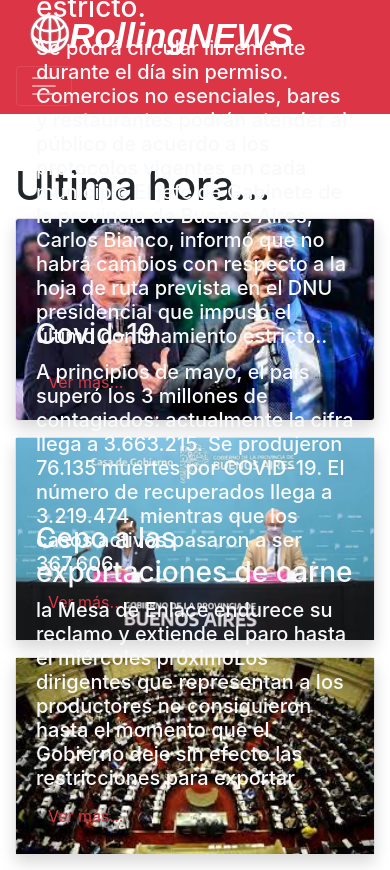
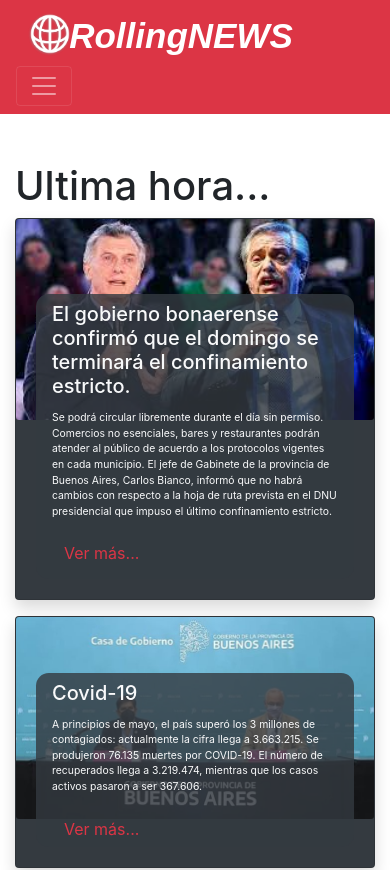
Before and after one commit to OttoCab/RollingNews, a React (Create React App) app: page / in a window 390 px wide. Shown: the top 870 px of the page. Built offline with nearby package versions, Linux system fonts and the light colour scheme; data requests are answered from the project's data file; a web font is replaced by a local one.

Commit message:
Fixes en la página de inicio
Se hacen arreglos menores en la página de inicio y se linkean las publicidades con la página de error 404

```diff
--- a/src/components/Inicio.js
+++ b/src/components/Inicio.js
@@ -1,7 +1,8 @@
 import React from "react";
 import { Card, Button, Container, Carousel, CardDeck } from "react-bootstrap";
-import DefectoImg from "./assets/img/defecto800x600.jpg";
-import Defectowide from "./assets/img/defecto-wide800x394.jpg";
+import { NavLink } from 'react-router-dom';
+// import DefectoImg from "./assets/img/defecto800x600.jpg";
+// import Defectowide from "./assets/img/defecto-wide800x394.jpg";
 // import DefectoMini from "./assets/img/defecto281x160.jpg";
 import covidimg from "./assets/img/covid-icon.svg";
 import adBanner1 from "./assets/img/adv-banner1.jpg";
@@ -24,72 +25,49 @@ const Inicio = (props) => {
       <h1>Ultima hora...</h1>
             <section className="row texts-small scale-texts mb-5">
                 <div className="col-lg-7 col-sm-12">
-          <Card className="card shadow">
+                    <Card className="customCard-main bg-dark text-light shadow">
                         {/*La imagen de la card principal debe tener una resolución exacta de 800 x 600, si la imagen
                         tiene otra resolución, las cards pueden mostrarse de manera inadecuada*/}
-            <Card.Img  src={politica} alt="No se encontró imagen"></Card.Img>
+                        <Card.Img src={politica} alt="No se encontró imagen"></Card.Img>
                         <div className="card-img-overlay d-flex align-items-end">
-              <div className="flex-column">
-                <Card.Title><h3 className="text-light">El gobierno bonaerense confirmó que el domingo se terminará el confinamiento estricto.</h3></Card.Title>
-                <Card.Text className="card-text text-light">
-                <h5>
-                Se podrá circular libremente durante el día sin permiso. Comercios no esenciales, bares y restaurantes podrán atender
-                 al público de acuerdo a los protocolos vigentes en cada municipio
-                 El jefe de Gabinete de la provincia de Buenos Aires, Carlos Bianco, informó que no habrá
-                 cambios con respecto a la hoja de ruta prevista en el DNU presidencial que impuso el
-                 último confinamiento estricto..
-                </h5>
-                </Card.Text>
-                <Button variant="outline-danger" className="customButton">
-                  Ver más...
-                </Button>
+                            <div className="flex-column cardBackground px-3 py-2">
+                                <Card.Title>El gobierno bonaerense confirmó que el domingo se terminará el confinamiento estricto.</Card.Title>
+                                <Card.Text className="card-text">Se podrá circular libremente durante el día sin permiso. Comercios no esenciales, bares y restaurantes podrán atender al público de acuerdo a los protocolos vigentes en cada municipio.
+El jefe de Gabinete de la provincia de Buenos Aires, Carlos Bianco, informó que no habrá cambios con respecto a la hoja de ruta prevista en el DNU presidencial que impuso el último confinamiento estricto.</Card.Text>
+                                <Button variant="outline-danger" className="customButton">Ver más...</Button>
                             </div>
                         </div>
                     </Card>
                 </div>
                 <div className="col-lg-5 col-sm-12">
-          <div className="card text-dark my-sm-5 my-lg-0 my-3 shadow">
+                    <Card className="customCard-sub text-light bg-dark my-sm-5 my-lg-0 my-3 shadow">
                         {/*La imagen de las cards secundarias deben tener una resolución exacta de 800 x 394, si la imagen
                         tiene otra resolución, las cards pueden mostrarse de manera inadecuada*/}
-            <img src={actualidad} alt="No se encontró imagen"></img>
+                        <Card.Img src={actualidad} alt="No se encontró imagen"></Card.Img>
                         <div className="card-img-overlay d-flex align-items-end">
-              <div>
-                <h3 className="text-light">Covid-19</h3>
-                <h5 className="card-text text-light">
-                A principios de mayo, el país superó los 3 millones de contagiados: actualmente la cifra llega a 3.663.215. Se produjeron 76.135
-                muertes por COVID-19. El número de recuperados llega a 3.219.474, mientras
-                que los casos activos pasaron a ser 367.606.
-
-                </h5>
-                <Button variant="outline-danger" className="customButton">
-                  Ver más...
-                </Button>
+                            <div className="cardBackground px-3 pt-2">
+                                <Card.Title>Covid-19</Card.Title>
+                                <Card.Text className="card-text">A principios de mayo, el país superó los 3 millones de contagiados: actualmente la cifra llega a 3.663.215. Se produjeron 76.135 muertes por COVID-19. El número de recuperados llega a 3.219.474, mientras que los casos activos pasaron a ser 367.606.</Card.Text>
+                                <Button variant="outline-danger" className="customButton">Ver más...</Button>
                             </div>
                         </div>
-          </div>
-          <div className="card text-dark my-sm-5 my-lg-0 mt-lg-4 shadow">
-            <img src={economia} alt="No se encontró imagen"></img>
+                    </Card>
+                    <Card className="customCard-sub text-light bg-dark my-sm-5 my-lg-0 mt-lg-4 shadow">
+                        <Card.Img src={economia} alt="No se encontró imagen"></Card.Img>
                         <div className="card-img-overlay d-flex align-items-end">
-              <div>
-                <h3 className="text-light">Cepo a las exportaciones de carne</h3>
-                <h5 className="card-text text-light">
-               la Mesa de Enlace endurece su reclamo y
-                extiende el paro hasta el miércoles próximoLos dirigentes que representan a los
-                 productores no consiguieron hasta el momento que el Gobierno deje sin efecto las
-                 restricciones para exportar
-                </h5>
-                <Button variant="outline-danger" className="customButton">
-                  Ver más...
-                </Button>
+                            <div className="cardBackground cardBackground px-3 py-2">
+                                <Card.Title>Cepo a las exportaciones de carne</Card.Title>
+                                <Card.Text className="card-text">La Mesa de Enlace endurece su reclamo y extiende el paro hasta el miércoles próximoLos dirigentes que representan a los productores no consiguieron hasta el momento que el Gobierno deje sin efecto las restricciones para exportar.</Card.Text>
+                                <Button variant="outline-danger" className="customButton">Ver más...</Button>
                             </div>
                         </div>
-          </div>
+                    </Card>
                 </div>
             </section>
       <hr />
-      <div className="my-3">
+      <NavLink className="my-3" to="*">
         <Card.Img src={adBanner1}></Card.Img>
-      </div>
+      </NavLink>
       <section className="mt-5">
         <div>
           {/*Banner con información sobre el avance del Covid*/}
@@ -208,7 +186,7 @@ const Inicio = (props) => {
             </h4>
             <CardDeck className="container my-3 row">
               {props.noticias.filter((cat)=>{
-                if(cat.idCategoriaNoticia =="2"){
+                if(cat.idCategoriaNoticia ==="2"){
                   return cat
                 }
               })
@@ -222,12 +200,12 @@ const Inicio = (props) => {
             </CardDeck>
           </Card>
           <Card className="shadow my-3 containerAnimation">
-            <h4 className="font-weight-bold ml-3 mt-2">
+            <h4 className="font-weight-bold ml-4 mt-2">
               <i>Salud</i>
             </h4>
             <CardDeck className="container my-3 row">
               {props.noticias.filter((cat)=>{
-                if(cat.idCategoriaNoticia =="6"){
+                if(cat.idCategoriaNoticia ==="6"){
                   return cat
                 }
               })
@@ -241,12 +219,12 @@ const Inicio = (props) => {
             </CardDeck>
           </Card>
           <Card className="shadow containerAnimation">
-            <h4 className="font-weight-bold ml-3 mt-2">
+            <h4 className="font-weight-bold ml-4 mt-2">
               <i>Economía</i>
             </h4>
             <CardDeck className="container my-3 row">
               {props.noticias.filter((cat)=>{
-                if(cat.idCategoriaNoticia =="5"){
+                if(cat.idCategoriaNoticia ==="5"){
                   return cat
                 }
               })
@@ -260,12 +238,12 @@ const Inicio = (props) => {
             </CardDeck>
           </Card>
           <Card className="shadow containerAnimation mt-3">
-            <h4 className="font-weight-bold ml-3 mt-2">
+            <h4 className="font-weight-bold ml-4 mt-2">
               <i>Política</i>
             </h4>
             <CardDeck className="container my-3 row">
               {props.noticias.filter((cat)=>{
-                if(cat.idCategoriaNoticia =="7"){
+                if(cat.idCategoriaNoticia ==="7"){
                   return cat
                 }
               })
@@ -278,16 +256,18 @@ const Inicio = (props) => {
               ))}
             </CardDeck>
           </Card>
-          <div className="my-3">
+          <NavLink to="*">
+            <div className="my-3" >
               <Card.Img src={adBanner2}></Card.Img>
             </div>
+          </NavLink>
           <Card className="shadow containerAnimation">
             <h4 className="font-weight-bold ml-3 mt-2">
               <i>Deportes</i>
             </h4>
             <CardDeck className="container my-3 row">
               {props.noticias.filter((cat)=>{
-                if(cat.idCategoriaNoticia =="1"){
+                if(cat.idCategoriaNoticia ==="1"){
                   return cat
                 }
               })
@@ -301,9 +281,9 @@ const Inicio = (props) => {
             </CardDeck>
           </Card>
         </div>
-        <div className="col-lg-3 non-display">
+        <NavLink className="col-lg-3 non-display" to="*">
           <img className="w-100" src={adBanner4}></img>
-        </div>
+        </NavLink>
       </section>
     </Container>
   );
--- a/src/components/assets/css/inicio.css
+++ b/src/components/assets/css/inicio.css
@@ -20,8 +20,18 @@
     border-radius: 25px;
 }
 
-.btn-grad {
-    background-image: linear-gradient(to right, #1F1C2C 0%, #928DAB 51%, #1F1C2C 100%)
+.customCard-main {
+    height: 29.8rem;
+}
+
+.customCard-sub {
+    height: 13.7rem;
+}
+
+.cardBackground {
+    background-color: #343a40cc;
+    box-shadow: rgba(0, 0, 0, 0.411);
+    border-radius: 0.8rem;
 }
 
 .advice {
@@ -48,12 +58,40 @@
     background-color: #fcdede;
 }
 
+.imagen {
+    opacity: 0.7;
+}
+
 
 /* recordar que las Media Queries deben quedar al final de la hoja */
+
+@media (max-width: 1200px) {
+    .customCard-main {
+        height: 24.9rem;
+    }
+    .customCard-sub {
+        height: 11.4rem;
+    }
+}
 
 @media (max-width: 992px) {
     .non-display {
         display: none;
+    }
+    .customCard-sub {
+        height: 21.3rem;
+    }
+    .customCard-main {
+        height: 32.4rem;
+    }
+}
+
+@media (max-width: 768px) {
+    .customCard-sub {
+        height: 15.7rem;
+    }
+    .customCard-main {
+        height: 23.9rem;
     }
 }
 
@@ -68,6 +106,3 @@
         font-size: 65%;
     }
 }
-.imagen{
-    opacity: 0.7;
-}
```
Lines whose indentation alone changed are shown as unchanged.
